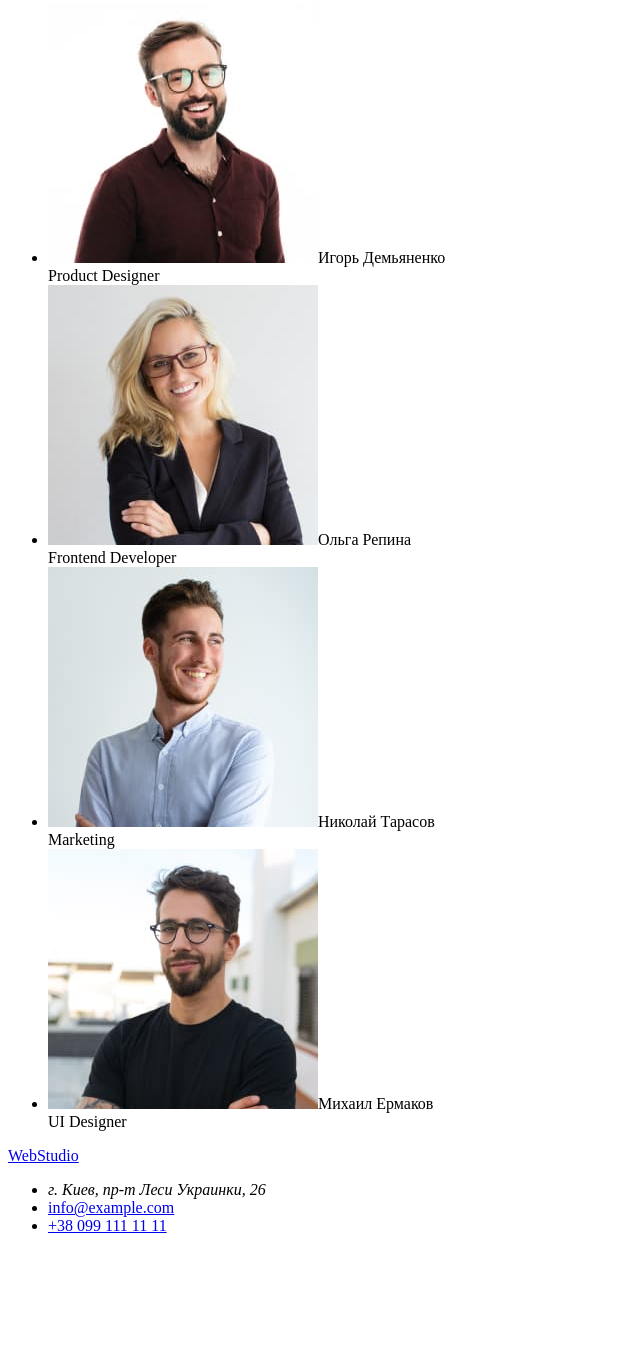
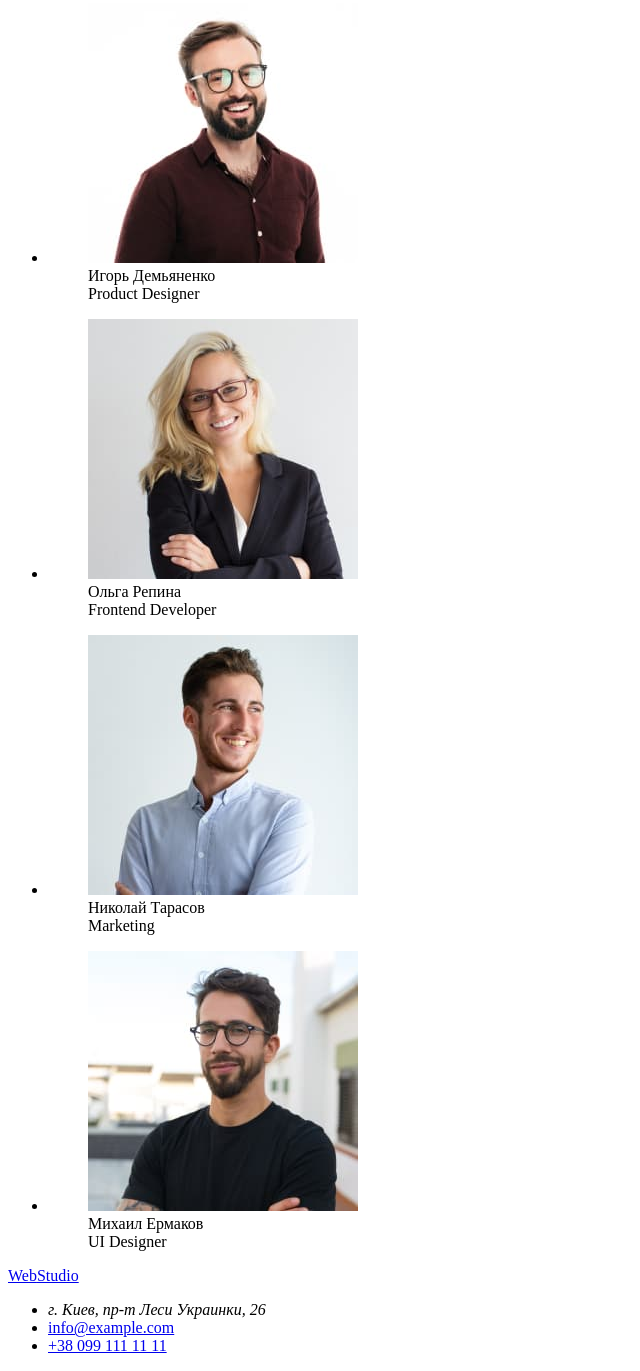
Before and after one commit to OlenkaVoitsekhivska/goit-markup-hw-01, a plain HTML site: page index.html in a window 1280 px wide. Shown: the part 1618-2989 px from the top of the page, without its empty margins (0-640 px from the left). Before the commit the page ends 2869 px from the top, so only its background shows below. Drawn offline with Linux system fonts and the light colour scheme.

Commit message:
figcaption added

```diff
--- a/index.html
+++ b/index.html
@@ -85,29 +85,32 @@
         <h2>Наша команда</h2>
         <ul>
           <li>
-            <img
-              src="./images/crew1.jpg"
-              alt="Игорь Демьяненко"
-              width="270"
-            />Игорь Демьяненко <br />Product Designer
+            <figure>
+              <img
+                src="./images/crew1.jpg"
+                alt="Игорь Демьяненко"
+                width="270"
+              />
+              <figcaption>Игорь Демьяненко <br />Product Designer</figcaption>
+            </figure>
           </li>
           <li>
-            <img src="./images/crew2.jpg" alt="Ольга Репина" width="270" />Ольга
-            Репина<br />Frontend Developer
+            <figure>
+              <img src="./images/crew2.jpg" alt="Ольга Репина" width="270" />
+              <figcaption>Ольга Репина<br />Frontend Developer</figcaption>
+            </figure>
           </li>
           <li>
-            <img
-              src="./images/crew3.jpg"
-              alt="Николай Тарасов"
-              width="270"
-            />Николай Тарасов <br />Marketing
+            <figure>
+              <img src="./images/crew3.jpg" alt="Николай Тарасов" width="270" />
+              <figcaption>Николай Тарасов <br />Marketing</figcaption>
+            </figure>
           </li>
           <li>
-            <img
-              src="./images/crew4.jpg"
-              alt="Михаил Ермаков"
-              width="270"
-            />Михаил Ермаков <br />UI Designer
+            <figure>
+              <img src="./images/crew4.jpg" alt="Михаил Ермаков" width="270" />
+              <figcaption>Михаил Ермаков <br />UI Designer</figcaption>
+            </figure>
           </li>
         </ul>
       </section>
```
